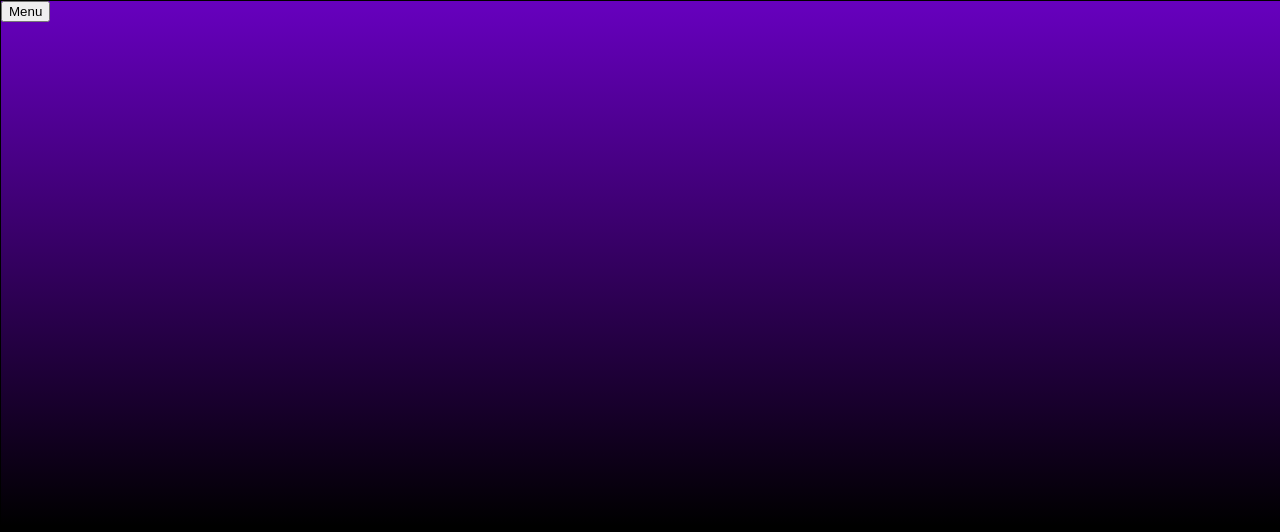
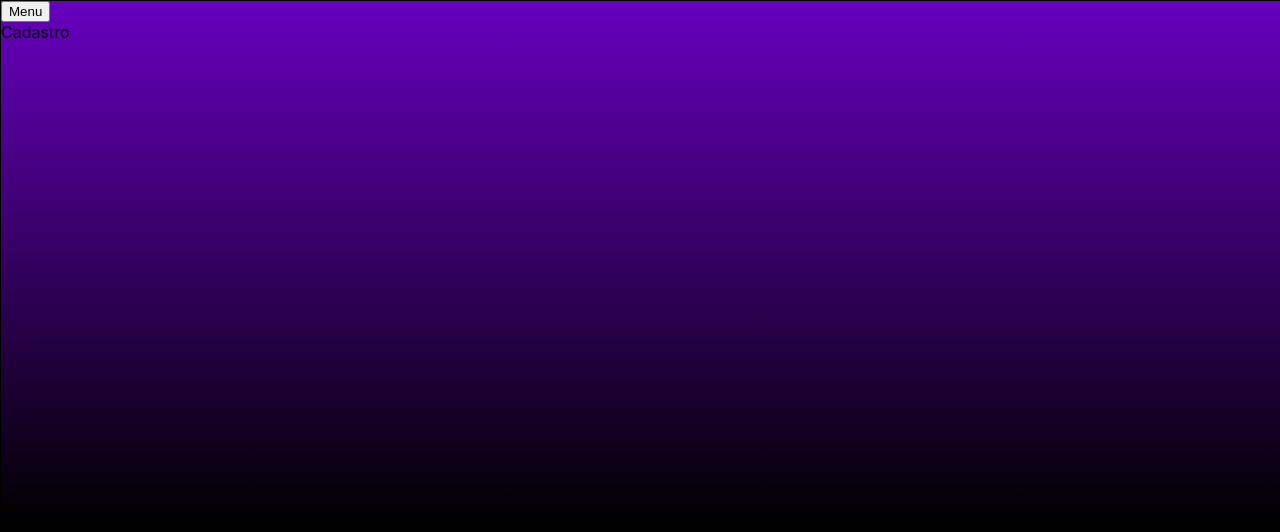
Before and after one commit to beniciojr/Projeto_HobbyHub, a React (Create React App) app in the folder hobbyhub/: page /cadastro in a window 1280 px wide. Before the commit this address had no page. Shown: the top 532 px of the page. Built offline with nearby package versions, Linux system fonts and the light colour scheme; the HTML template or start-up script is replaced by a standard one; a web font is replaced by a local one.

Commit message:
Projeto_HobbyHub

```diff
--- a/hobbyhub/package.json
+++ b/hobbyhub/package.json
@@ -9,7 +9,7 @@
     "react": "^18.2.0",
     "react-dom": "^18.2.0",
     "react-router-dom": "^6.16.0",
-    "react-scripts": "5.0.1",
+    "react-scripts": "^5.0.1",
     "web-vitals": "^2.1.4"
   },
   "scripts": {
--- a/hobbyhub/src/App.js
+++ b/hobbyhub/src/App.js
@@ -1,6 +1,7 @@
 import './App.css';
 import Menu from './Components/menu';
 import Login from './pages/Login/Login';
+import Cadastro from './pages/Cadastro/Cadastro';
 import { BrowserRouter as Router, Routes, Route } from 'react-router-dom';
 
 
@@ -11,6 +12,7 @@ function App() {
       <Menu/>
         <Routes>
           <Route path="/login" element={<Login />} />
+          <Route path="/cadastro" element={<Cadastro />} />
         </Routes>
       </div>
     </Router>
--- a/hobbyhub/src/Components/menu.js
+++ b/hobbyhub/src/Components/menu.js
@@ -14,6 +14,7 @@ function Menu() {
       {menuOpen && (
         <ul>
           <li className='Login'><Link to="Login">Login</Link></li>
+          <li className='Cadastro'><Link to="Cadastro">Cadastro</Link></li>
         </ul>
       )}
     </div>
--- /dev/null
+++ b/hobbyhub/src/pages/Cadastro/Cadastro.js
@@ -0,0 +1,9 @@
+import React from 'react'
+
+const Cadastro = () => {
+  return (
+    <div>Cadastro</div>
+  )
+}
+
+export default Cadastro
--- a/hobbyhub/src/pages/Login/Login.css
+++ b/hobbyhub/src/pages/Login/Login.css
@@ -87,12 +87,13 @@
 }
 
 .input {
-    width: 120%;
+    width: 140%;
     height: 45px;
     flex-shrink: 0;
     border-radius: 15px;
     border: none;
     font-size: 2vh;
+    margin-left: -4%;
 }
 
 .input:hover {
@@ -103,7 +104,6 @@
 .input:focus {
     outline: none;
     background-color: #dbdbdb;
-
 }
 
 .Esqueceu {
```
Also changed, not shown: hobbyhub/src/pages/Cadastro/Cadastro.css (added), hobbyhub/src/pages/Home/Home.css (added), hobbyhub/src/pages/Home/Home.js (renamed from hobbyhub/src/pages/Login/Home.js), 1 other file (tests, documents, lock files or other folders).
